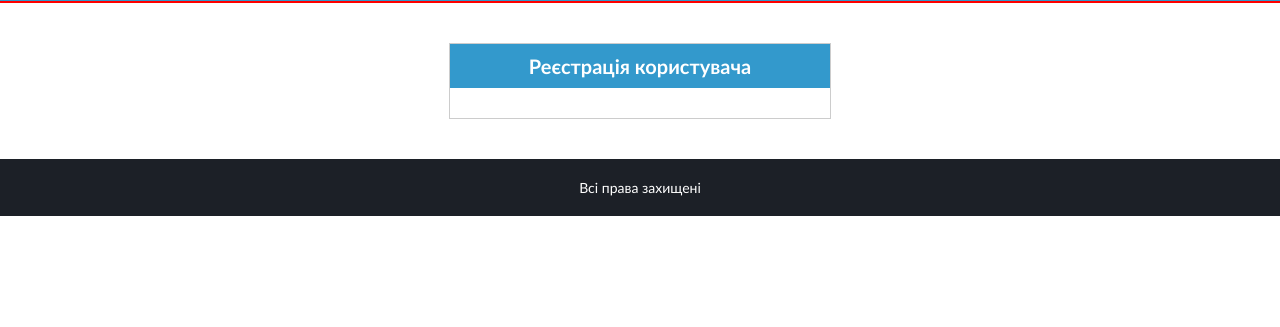
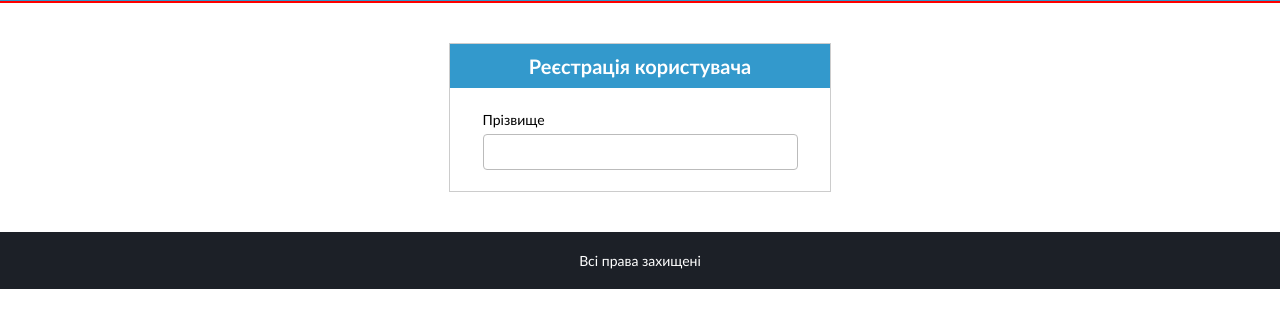
Before and after one commit to anako-dev/lb12, a plain HTML site: page BilotserkivskaLab11.html in a window 1280 px wide. Shown: the part 51-378 px from the top of the page. Drawn offline with Linux system fonts and the light colour scheme.

Commit message:
Прізвище

```diff
--- a/BilotserkivskaLab11.html
+++ b/BilotserkivskaLab11.html
@@ -25,7 +25,8 @@
     <div class="title">Реєстрація користувача</div>
 
     <form>
-
+<label for="surname">Прізвище</label>
+<input type="text" id="surname" name="surname">
 
     </form>
 </div>
```
